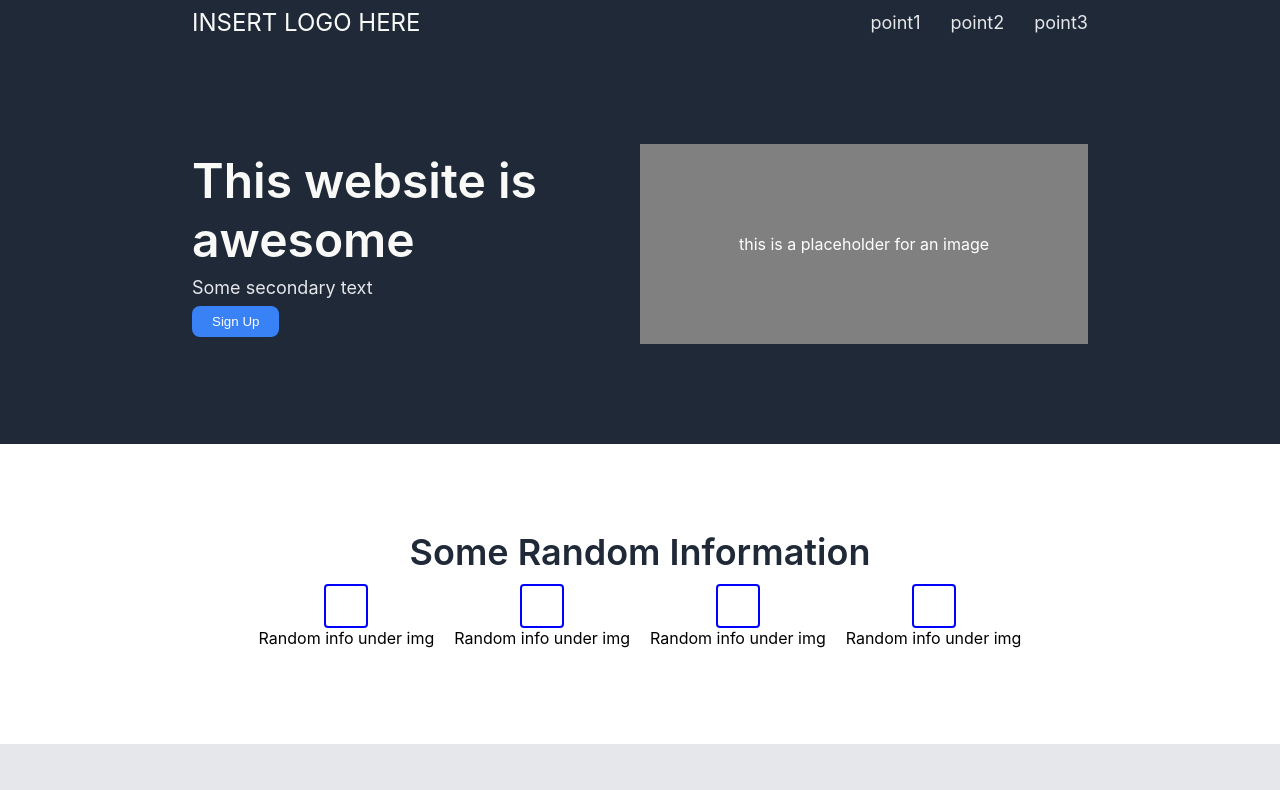
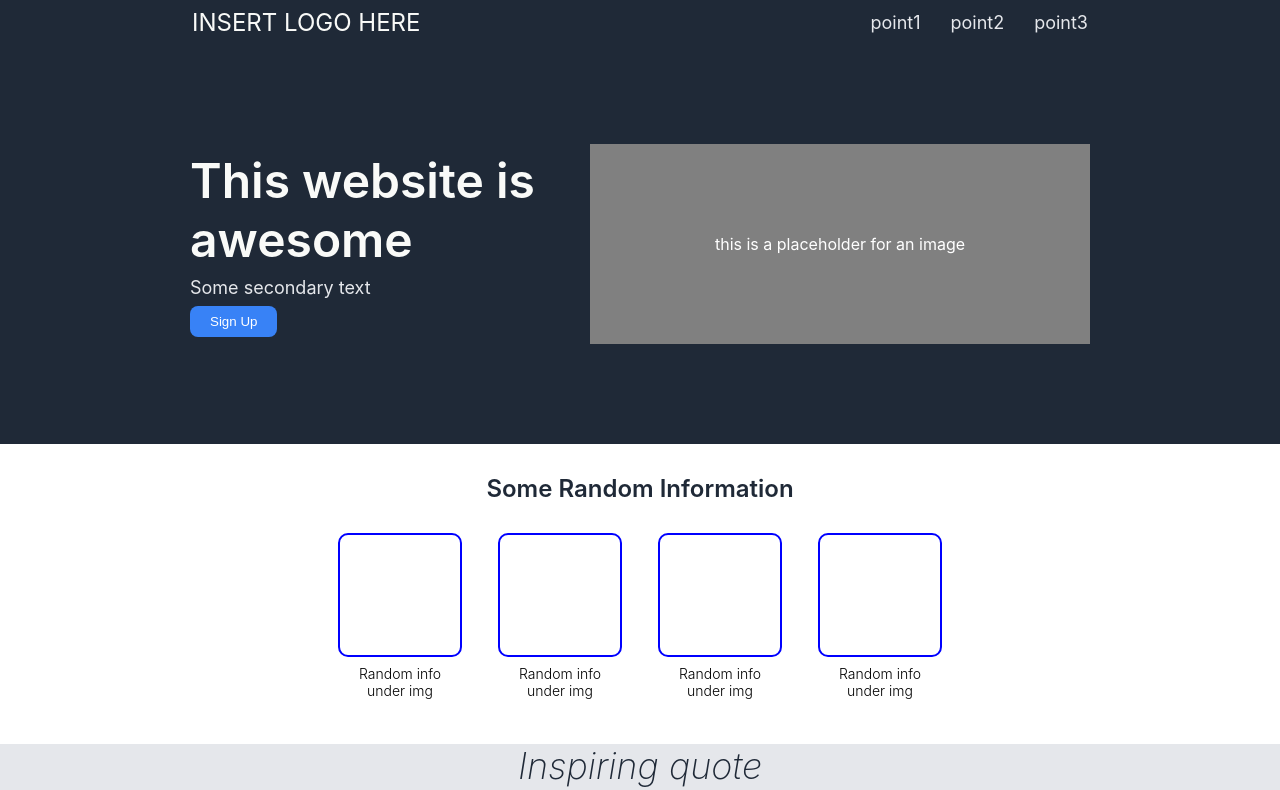
Before and after one commit to sobrands/landing-page, a plain HTML site: page index.html in a window 1280 px wide. Shown: the top 790 px of the page. Drawn offline with Linux system fonts and the light colour scheme.

Commit message:
Finalised Layout
Left adding of assets

```diff
--- a/index.html
+++ b/index.html
@@ -8,7 +8,6 @@
         <link rel="stylesheet" href="style.css">
     </head>
     <body>
-        <div class="hero">
         <div class="header">
             <div class="logo"><a href="#">INSERT LOGO HERE</a></div>
             <ul>
@@ -17,6 +16,7 @@
                 <li><a href="#">point3</a></li>
             </ul>
         </div>
+        <div class="hero">
             <div class="content">
                 <div class="hero-content">
                     <div class="main-text">This website is awesome</div>
--- a/style.css
+++ b/style.css
@@ -3,25 +3,19 @@ body {
     margin: 0;
     padding: 0;
     display: flex;
+    min-height: 100vh;
     text-align: center;
     flex-direction: column;
 }
 
-.hero {
+.header {
     background-color: #1f2937;
     color: white;
-    display: flex;
-    flex-direction: column;
-    justify-content: center;
-    padding: 0 15%;
-}
-
-.header {
     display: flex;
     justify-content: space-between;
     align-items: center;
     height: 24px;
-    padding: 10px 0;
+    padding: 10px 15%;
 }
 
 .logo a{
@@ -43,15 +37,23 @@ ul {
     padding: 0;
 }
 
+.hero {
+    background-color: #1f2937;
+    display: flex;
+    justify-content: center;
+    align-items: center;
+}
+
 .content {
+    color: white;
     display: flex;
     align-items: center;
     justify-content: space-between;
-    padding: 100px 0;
+    padding: 100px 15%;
 }
 
 .hero-content {
-    width: 500px;
+    width: 400px;
     display: flex;
     flex-direction: column;
     align-items: flex-start;
@@ -88,40 +90,48 @@ ul {
 }
 
 .info {
-    display: flex;
-    flex-direction: column;
-    justify-content: center;
-    align-items: center;
     height: 300px;
-}
-
-.info .title {
-    font-size: 36px;
-    font-weight: 600;
-    color: #1f2937;
-}
-
-.illustrations {
-    display: flex;
-}
-
-.img-space {
-    width: 40px;
-    height: 40px;
-    border: blue 2px solid;
-    border-radius: 4px;
-}
-
-.illustration {
-    margin: 10px;
     display: flex;
     flex-direction: column;
     align-items: center;
 }
 
+.info .title {
+    font-size: 24px;
+    font-weight: 600;
+    color: #1f2937;
+    padding: 30px 0;
+}
+
+.illustrations {
+    display: flex;
+    align-items: center;
+}
+
+.img-space {
+    width: 120px;
+    height: 120px;
+    border: blue 2px solid;
+    border-radius: 10px;
+}
+
+.img-info {
+    font-size: 14px;
+    font-weight: 300;
+}
+
+.illustration {
+    margin: 0 30px;
+    width: 100px;
+    display: flex;
+    flex-direction: column;
+    align-items: center;
+    gap: 8px;
+}
+
 .quote {
     background-color: #e5e7eb;
-    height: 300px;
+    flex: 1;
     display: flex;
     justify-content: center;
     align-items: center;
@@ -146,7 +156,7 @@ ul {
 }
 
 .action {
-    height: 300px;
+    flex: 1;
     display: flex;
     justify-content: center;
     align-items: center;
@@ -160,6 +170,12 @@ ul {
     display: flex;
     justify-content: space-between;
     padding: 40px 80px;
+}
+
+.action-text {
+    display: flex;
+    flex-direction: column;
+    text-align: left;
 }
 
 .action-content .main-text {
@@ -181,4 +197,6 @@ ul {
 .footer {
     background-color: #1f2937;
     color: white;
+    height: 24px;
+    padding: 10px;
 }
```
Lines whose indentation alone changed are shown as unchanged.
